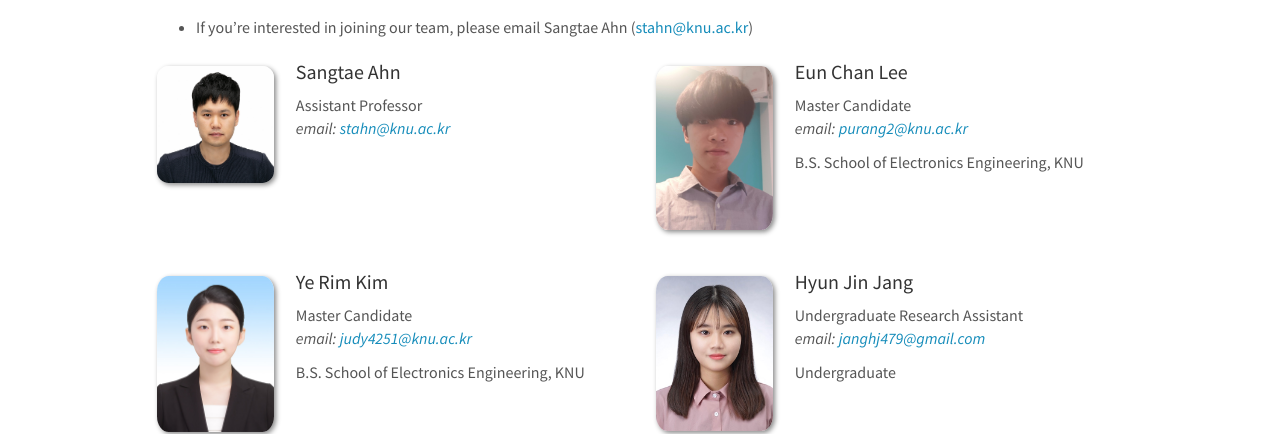
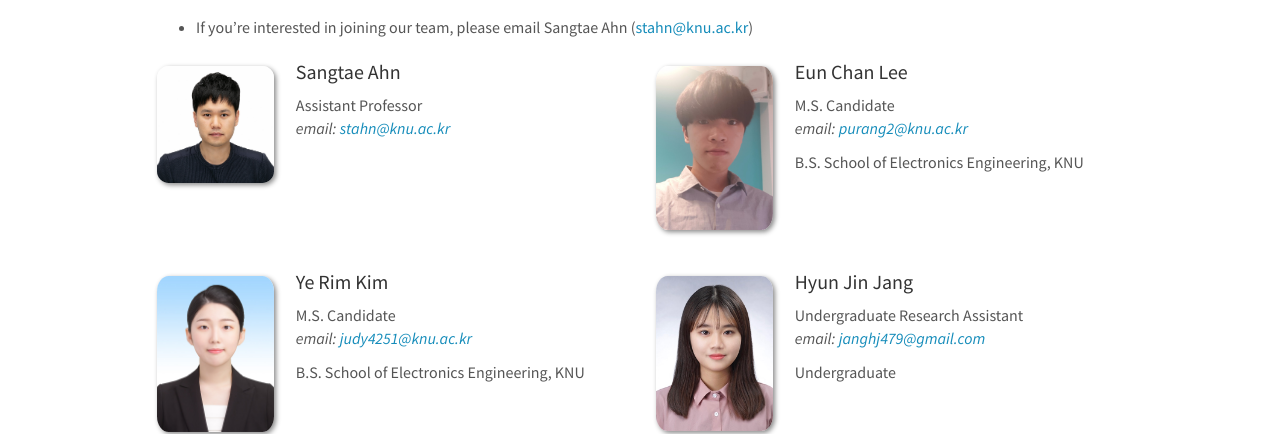
Before and after one commit to KNU-BrainAI/knu-brainai.github.io, a Jekyll site: the page built from _pages/team.md, in a window 1280 px wide and 1049 px high. Shown: the part 132-566 px from the top of the window. Built offline with Jekyll 4.4.1, drawn with Linux system fonts in a browser that asks for light colours; nearby versions of some CDN libraries.

Commit message:
Update team_members.yml

```diff
--- a/_data/team_members.yml
+++ b/_data/team_members.yml
@@ -7,14 +7,14 @@
 
 - name: Eun Chan Lee
   photo: eclee.jpg
-  info: Master Candidate
+  info: M.S. Candidate
   email: purang2@knu.ac.kr
   number_educ: 1
   education1: B.S. School of Electronics Engineering, KNU
 
 - name: Ye Rim Kim
   photo: yrkim.jpg
-  info: Master Candidate
+  info: M.S. Candidate
   email: judy4251@knu.ac.kr
   number_educ: 1
   education1: B.S. School of Electronics Engineering, KNU
```
